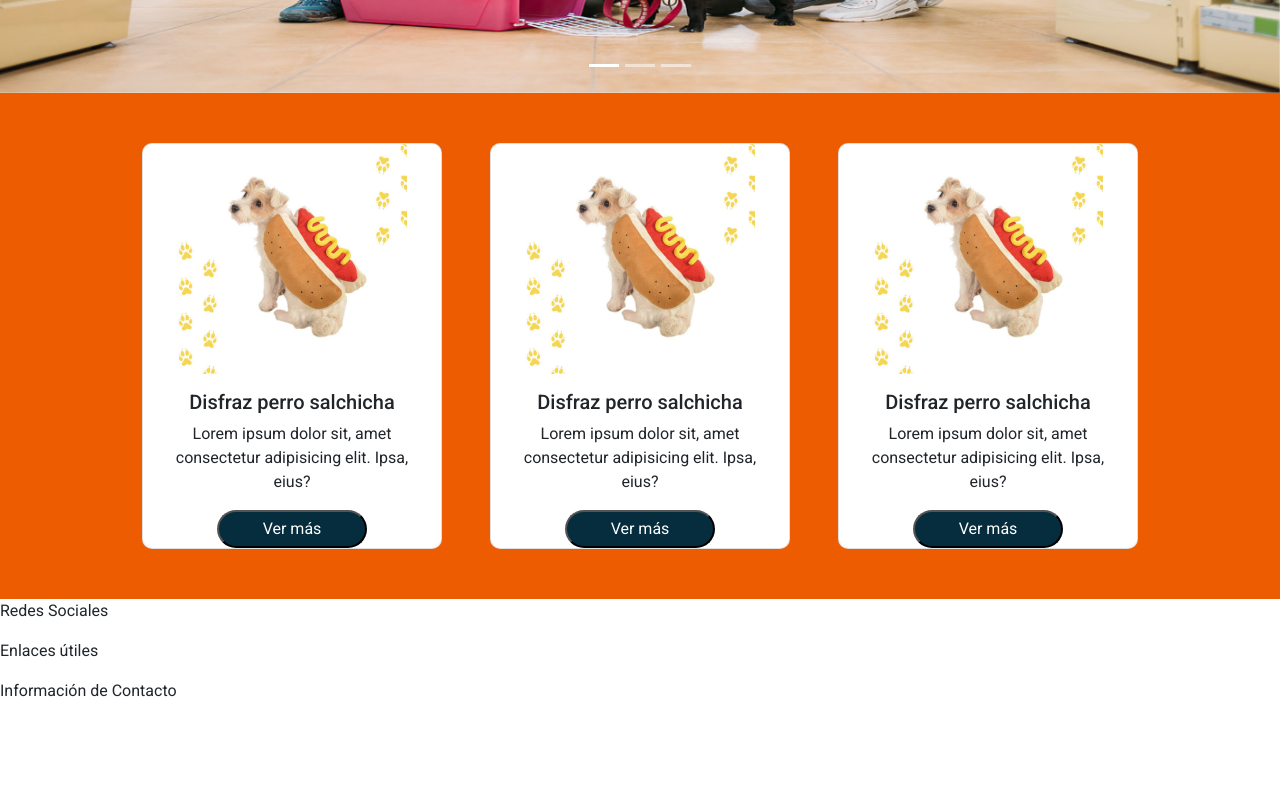
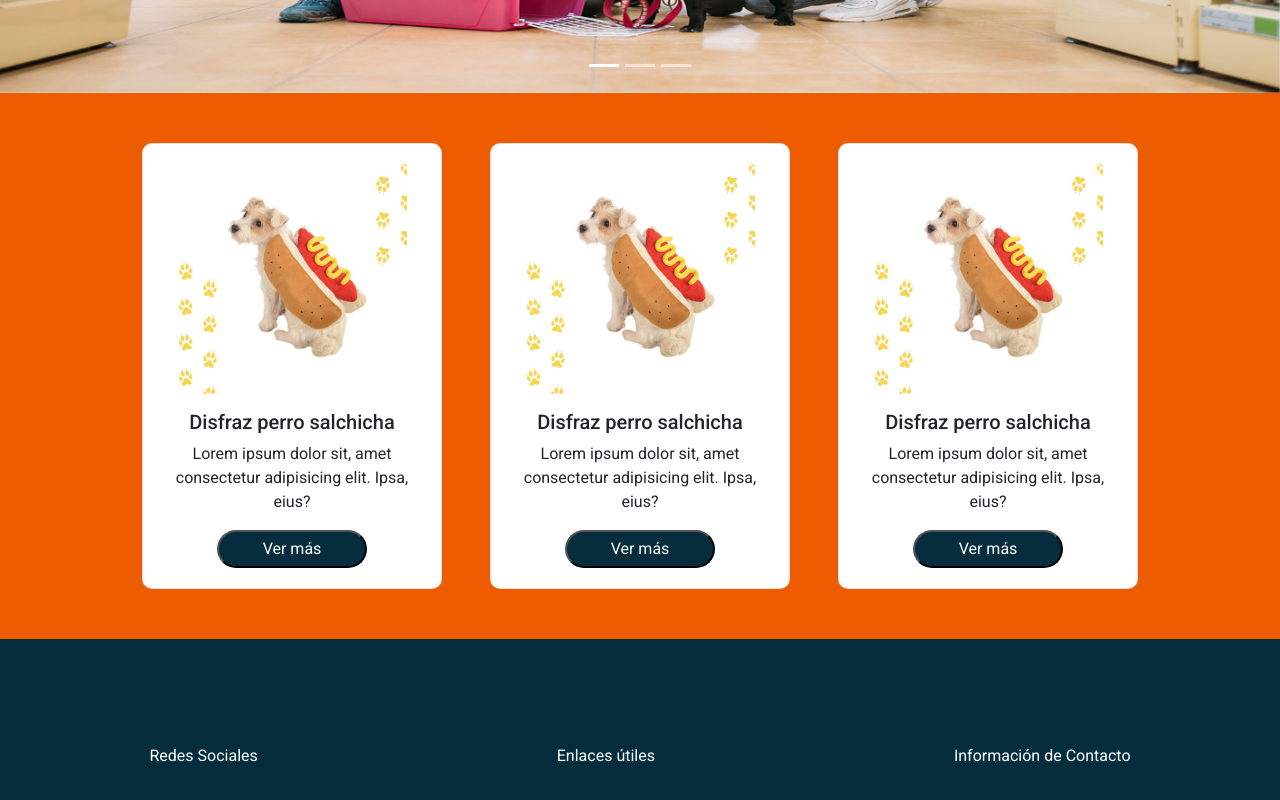
Before and after one commit to Lucmunoz/superpets, a React (Vite) app in the folder frontend/: page /#/ in a window 1280 px wide. Shown: the part 412-1212 px from the top of the page. Before the commit the page ends 1131 px from the top, so only its background shows below. Built offline with nearby package versions, Linux system fonts and the light colour scheme.

Commit message:
Se agrega Padding a card

```diff
--- a/frontend/src/main.css
+++ b/frontend/src/main.css
@@ -62,6 +62,7 @@ main {
   width: 300px;
   border-radius: 10px;
   text-align: center;
+  padding: 20px 0;
 }
 
 .card img {
@@ -78,6 +79,18 @@ main {
   border-radius: 20px;
 }
 
+/* footer */
+footer {
+  height: 250px;
+  background-color: #062D3D;
+  color: #fff;
+  display: flex;
+  flex-wrap: wrap;
+  justify-content: space-around;
+  align-items: center;
+}
+
+
 /* media-queries */
 @media (max-width: 576px){
   .imgCarrusel {
```
